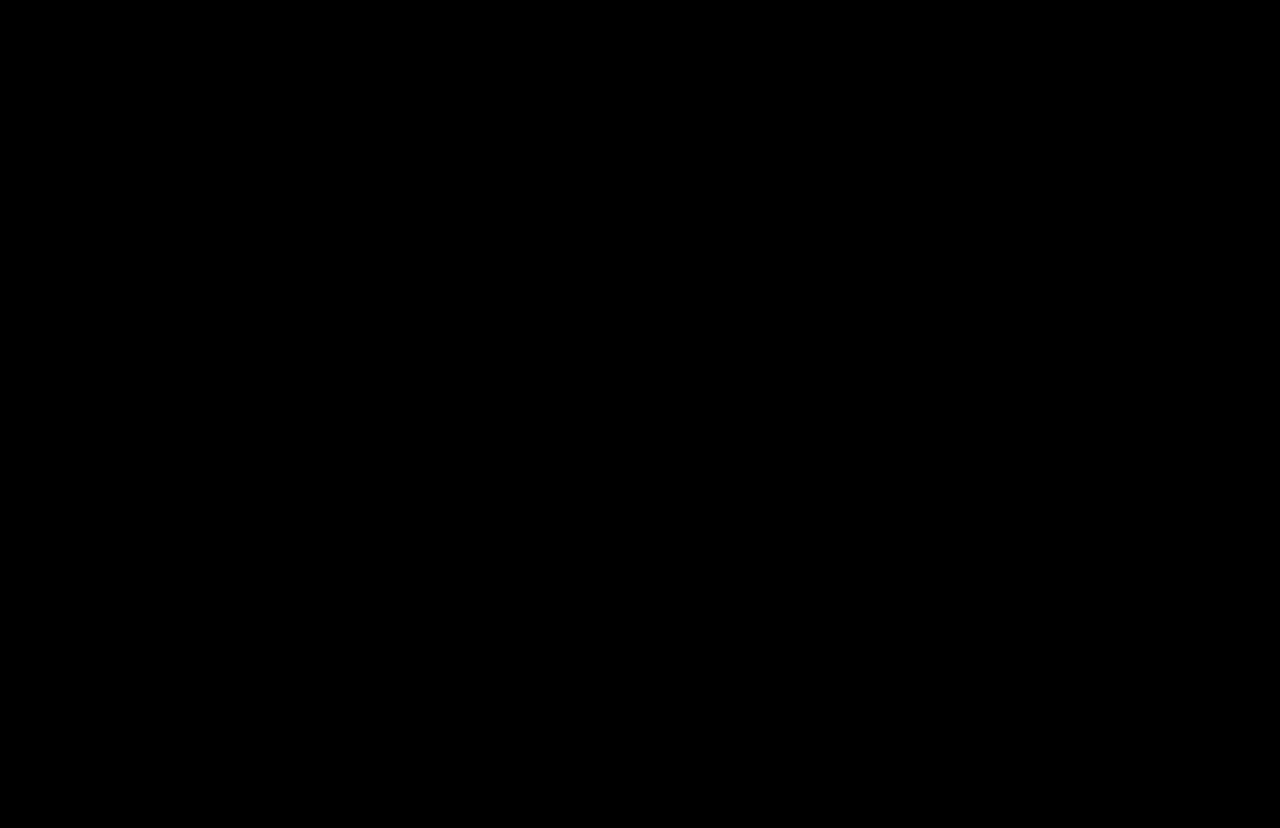
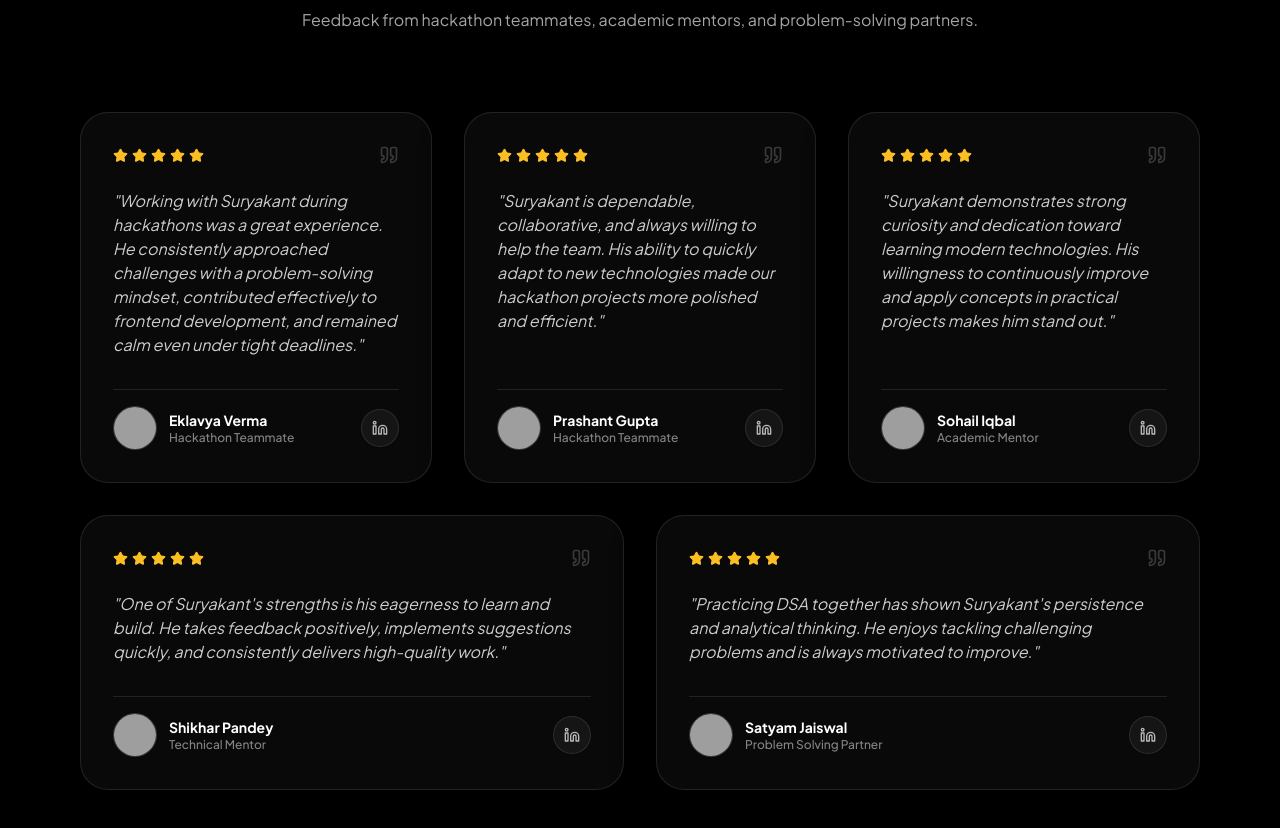
Before and after one commit to CosmicCoderX/SuryakantDwivedi, a React (Vite) app: page / in a window 1280 px wide. Shown: the part 8048-8876 px from the top of the page. Built offline with nearby package versions, Linux system fonts and the light colour scheme; grey boxes are pictures that could not be loaded.

Commit message:
Add Testimonials and Collaborators section with LinkedIn integration and star ratings

```diff
--- a/src/App.jsx
+++ b/src/App.jsx
@@ -8,6 +8,7 @@ import Skills from './components/Skills';
 import Projects from './components/Projects';
 import Philosophy from './components/Philosophy';
 import Journey from './components/Journey';
+import Testimonials from './components/Testimonials';
 import ProjectsPage from './pages/ProjectsPage';
 
 function HomePage() {
@@ -25,6 +26,7 @@ function HomePage() {
         <Projects />
         <Philosophy />
         <Journey />
+        <Testimonials />
       </div>
     </div>
   );
--- /dev/null
+++ b/src/components/Testimonials.jsx
@@ -0,0 +1,226 @@
+import React from 'react';
+import { motion } from 'framer-motion';
+import { Star, Quote } from 'lucide-react';
+
+function LinkedInIcon({ size = 16, className = '' }) {
+  return (
+    <svg
+      width={size}
+      height={size}
+      viewBox="0 0 24 24"
+      fill="none"
+      stroke="currentColor"
+      strokeWidth="2"
+      strokeLinecap="round"
+      strokeLinejoin="round"
+      className={className}
+    >
+      <path d="M16 8a6 6 0 0 1 6 6v7h-4v-7a2 2 0 0 0-2-2 2 2 0 0 0-2 2v7h-4v-7a6 6 0 0 1 6-6z" />
+      <rect x="2" y="9" width="4" height="12" />
+      <circle cx="4" cy="4" r="2" />
+    </svg>
+  );
+}
+
+const TESTIMONIALS = [
+  {
+    id: 'eklavya',
+    name: 'Eklavya Verma',
+    role: 'Hackathon Teammate',
+    rating: 5,
+    review:
+      'Working with Suryakant during hackathons was a great experience. He consistently approached challenges with a problem-solving mindset, contributed effectively to frontend development, and remained calm even under tight deadlines.',
+    linkedin: 'https://www.linkedin.com/in/eklavya-verma',
+    avatar: 'https://images.unsplash.com/photo-1534528741775-53994a69daeb?q=80&w=300&auto=format&fit=crop',
+    initials: 'EV',
+  },
+  {
+    id: 'prashant',
+    name: 'Prashant Gupta',
+    role: 'Hackathon Teammate',
+    rating: 5,
+    review:
+      'Suryakant is dependable, collaborative, and always willing to help the team. His ability to quickly adapt to new technologies made our hackathon projects more polished and efficient.',
+    linkedin: 'https://www.linkedin.com/in/prashant-gupta',
+    avatar: 'https://images.unsplash.com/photo-1507003211169-0a1dd7228f2d?q=80&w=300&auto=format&fit=crop',
+    initials: 'PG',
+  },
+  {
+    id: 'sohail',
+    name: 'Sohail Iqbal',
+    role: 'Academic Mentor',
+    rating: 5,
+    review:
+      'Suryakant demonstrates strong curiosity and dedication toward learning modern technologies. His willingness to continuously improve and apply concepts in practical projects makes him stand out.',
+    linkedin: 'https://www.linkedin.com/in/sohail-iqbal',
+    avatar: 'https://images.unsplash.com/photo-1500648767791-00dcc994a43e?q=80&w=300&auto=format&fit=crop',
+    initials: 'SI',
+  },
+  {
+    id: 'shikhar',
+    name: 'Shikhar Pandey',
+    role: 'Technical Mentor',
+    rating: 5,
+    review:
+      "One of Suryakant's strengths is his eagerness to learn and build. He takes feedback positively, implements suggestions quickly, and consistently delivers high-quality work.",
+    linkedin: 'https://www.linkedin.com/in/shikhar-pandey',
+    avatar: 'https://images.unsplash.com/photo-1472099645785-5658abf4ff4e?q=80&w=300&auto=format&fit=crop',
+    initials: 'SP',
+  },
+  {
+    id: 'satyam',
+    name: 'Satyam Jaiswal',
+    role: 'Problem Solving Partner',
+    rating: 5,
+    review:
+      "Practicing DSA together has shown Suryakant's persistence and analytical thinking. He enjoys tackling challenging problems and is always motivated to improve.",
+    linkedin: 'https://www.linkedin.com/in/satyam-jaiswal',
+    avatar: 'https://images.unsplash.com/photo-1519085360753-af0119f7cbe7?q=80&w=300&auto=format&fit=crop',
+    initials: 'SJ',
+  },
+];
+
+const containerVariants = {
+  hidden: { opacity: 0 },
+  visible: {
+    opacity: 1,
+    transition: {
+      staggerChildren: 0.12,
+      delayChildren: 0.1,
+    },
+  },
+};
+
+const cardVariants = {
+  hidden: { y: 40, opacity: 0 },
+  visible: {
+    y: 0,
+    opacity: 1,
+    transition: { duration: 0.7, ease: [0.16, 1, 0.3, 1] },
+  },
+};
+
+export default function Testimonials() {
+  return (
+    <section id="testimonials" className="relative w-full py-20 sm:py-28 px-6 sm:px-12 lg:px-20 max-w-7xl mx-auto pointer-events-none">
+      {/* Dark backdrop overlay for readability */}
+      <div className="absolute inset-0 bg-black/50 backdrop-blur-[2px] rounded-3xl -z-10" />
+
+      {/* SECTION HEADER */}
+      <motion.div
+        initial={{ opacity: 0, y: 30 }}
+        whileInView={{ opacity: 1, y: 0 }}
+        viewport={{ once: true, margin: '-60px' }}
+        transition={{ duration: 0.8, ease: [0.16, 1, 0.3, 1] }}
+        className="text-center max-w-[720px] mx-auto mb-16 sm:mb-20 space-y-4"
+      >
+        {/* Small Badge */}
+        <div className="interactive inline-flex items-center gap-2 px-3.5 py-1.5 rounded-full text-xs font-semibold tracking-wider text-amber-300 bg-white/5 border border-white/10 backdrop-blur-md shadow-md uppercase">
+          <span>💬 TESTIMONIALS</span>
+        </div>
+
+        {/* Main Heading */}
+        <h2
+          className="text-3xl sm:text-5xl font-extrabold tracking-tight text-white leading-tight"
+          style={{ fontFamily: "'Plus Jakarta Sans', 'Inter', sans-serif" }}
+        >
+          What Collaborators & Mentors Say
+        </h2>
+
+        {/* Subtitle */}
+        <p className="text-sm sm:text-base text-white/65 font-normal leading-relaxed">
+          Feedback from hackathon teammates, academic mentors, and problem-solving partners.
+        </p>
+      </motion.div>
+
+      {/* 5-CARD GRID LAYOUT (Row 1: 3 cards, Row 2: 2 centered cards) */}
+      <motion.div
+        variants={containerVariants}
+        initial="hidden"
+        whileInView="visible"
+        viewport={{ once: true, margin: '-50px' }}
+        className="grid grid-cols-1 md:grid-cols-2 lg:grid-cols-6 gap-8"
+      >
+        {TESTIMONIALS.map((item, idx) => {
+          // Row 1: First 3 cards take 2 of 6 cols (1/3 width each)
+          // Row 2: Last 2 cards take 3 of 6 cols (1/2 width each, centered)
+          const spanClass = idx < 3 ? 'lg:col-span-2' : 'lg:col-span-3';
+
+          return (
+            <motion.div
+              key={item.id}
+              variants={cardVariants}
+              whileHover={{ y: -8, transition: { duration: 0.3, ease: 'easeOut' } }}
+              className={`interactive group relative rounded-[28px] p-8 flex flex-col justify-between transition-all duration-300 ${spanClass}`}
+              style={{
+                backgroundColor: 'rgba(18, 18, 18, 0.55)',
+                backdropFilter: 'blur(20px)',
+                WebkitBackdropFilter: 'blur(20px)',
+                border: '1px solid rgba(255, 255, 255, 0.1)',
+                boxShadow: '0 16px 40px rgba(0, 0, 0, 0.5), 0 0 1px rgba(255, 255, 255, 0.1)',
+              }}
+            >
+              <div>
+                {/* Top Row: Stars + Quote Icon */}
+                <div className="flex items-center justify-between mb-6">
+                  {/* 5 Gold Stars */}
+                  <div className="flex items-center space-x-1 text-amber-400">
+                    {[...Array(item.rating)].map((_, i) => (
+                      <Star key={i} size={15} fill="currentColor" />
+                    ))}
+                  </div>
+
+                  <Quote size={20} className="text-white/20 group-hover:text-white/40 transition-colors" />
+                </div>
+
+                {/* Review Text */}
+                <p className="text-sm sm:text-base text-white/80 leading-relaxed font-normal mb-8 italic">
+                  "{item.review}"
+                </p>
+              </div>
+
+              {/* Bottom Row: Profile Avatar, Details & LinkedIn Link */}
+              <div className="flex items-center justify-between pt-4 border-t border-white/10 mt-auto">
+                <a
+                  href={item.linkedin}
+                  target="_blank"
+                  rel="noopener noreferrer"
+                  className="flex items-center space-x-3 group/author"
+                >
+                  {/* Avatar Picture / Initials */}
+                  <div className="relative w-11 h-11 rounded-full overflow-hidden border border-white/20 group-hover/author:border-emerald-400 transition-colors shrink-0">
+                    <img
+                      src={item.avatar}
+                      alt={item.name}
+                      className="w-full h-full object-cover group-hover/author:scale-110 transition-transform duration-300"
+                    />
+                  </div>
+
+                  <div>
+                    <h3 className="text-sm font-bold text-white group-hover/author:text-emerald-300 transition-colors">
+                      {item.name}
+                    </h3>
+                    <p className="text-xs text-white/50 font-medium">
+                      {item.role}
+                    </p>
+                  </div>
+                </a>
+
+                {/* LinkedIn External Link Button */}
+                <a
+                  href={item.linkedin}
+                  target="_blank"
+                  rel="noopener noreferrer"
+                  className="p-2.5 rounded-full bg-white/5 border border-white/10 text-white/70 hover:text-white hover:bg-emerald-500/20 hover:border-emerald-500/40 transition-all shadow-sm"
+                  title={`Open ${item.name}'s LinkedIn Profile`}
+                >
+                  <LinkedInIcon size={16} />
+                </a>
+              </div>
+            </motion.div>
+          );
+        })}
+      </motion.div>
+    </section>
+  );
+}
--- a/src/index.css
+++ b/src/index.css
@@ -56,7 +56,7 @@ body::-webkit-scrollbar {
 
 /* Scroll Container for 240 Frame Animation across all main page sections */
 #scroll-container {
-  height: 2400vh;
+  height: 2800vh;
   width: 100%;
   position: relative;
   pointer-events: auto;
```
